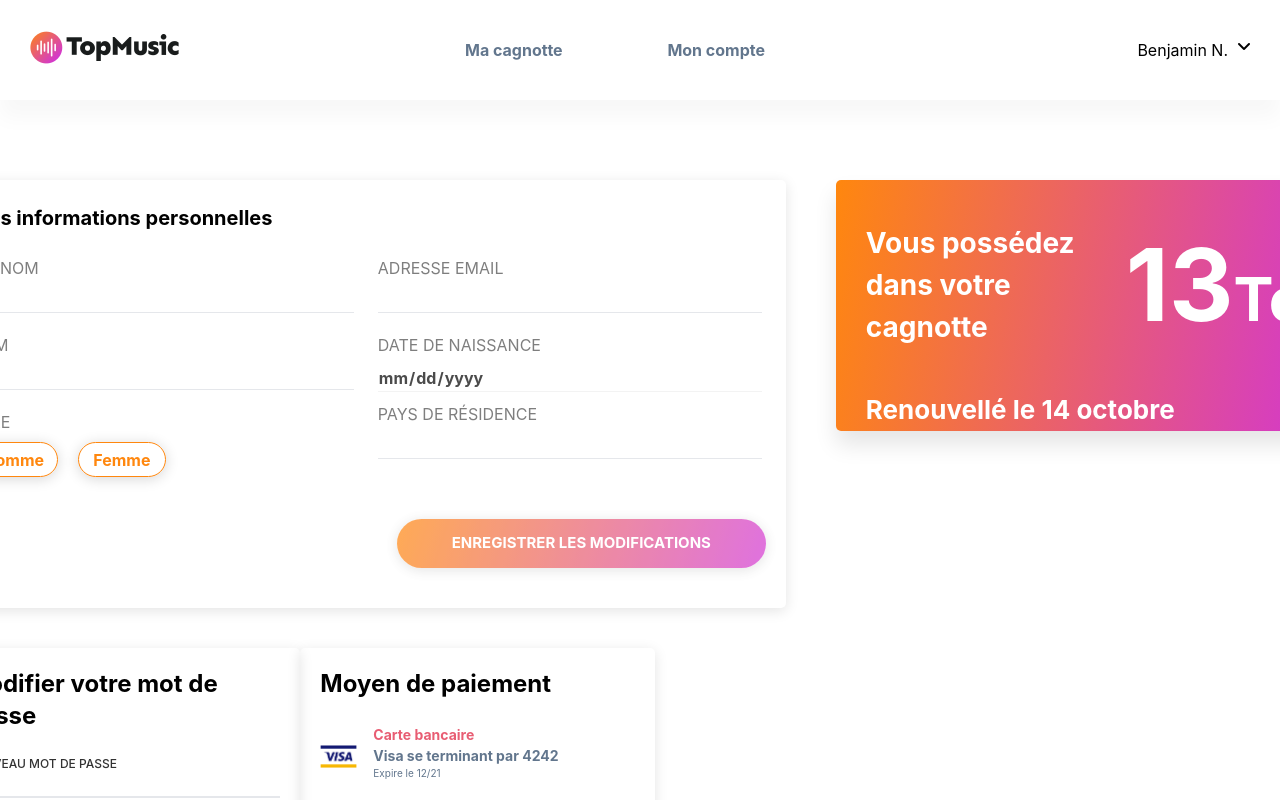
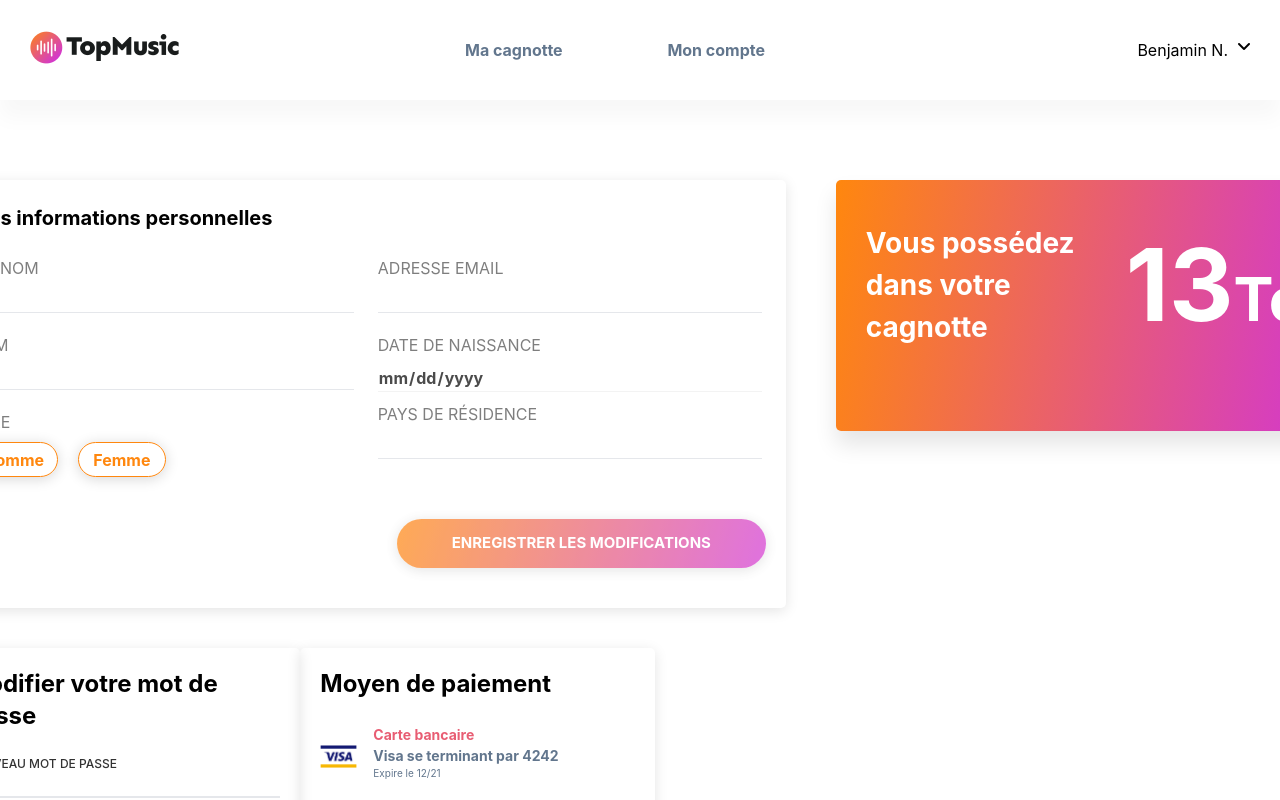
Before and after one commit to YevhenTiaka/TopMusic-Wallet, a Next.js app: page /compte in a window 1280 px wide. Shown: the top 800 px of the page. Built offline with nearby package versions, Linux system fonts and the light colour scheme.

Commit message:
wallet amount

```diff
--- a/src/components/walletAmount.tsx
+++ b/src/components/walletAmount.tsx
@@ -1,7 +1,7 @@
 import styles from 'styles/Main.module.scss';
 import { FC } from 'react';
 
-const WalletAmount: FC = () => {
+const WalletAmount: FC = ({ children }: any) => {
   return (
     <article className={styles.main__right_upper}>
       <div className={styles.main__section_right}>
@@ -12,7 +12,7 @@ const WalletAmount: FC = () => {
             <span className={styles.main__right_block_tc}>Tc</span>
           </div>
         </div>
-        <span className={styles.main__right_block_text_b}>Renouvellé le 14 octobre</span>
+        <span className={styles.main__right_block_text_b}>{children}</span>
       </div>
     </article>
   );
```
